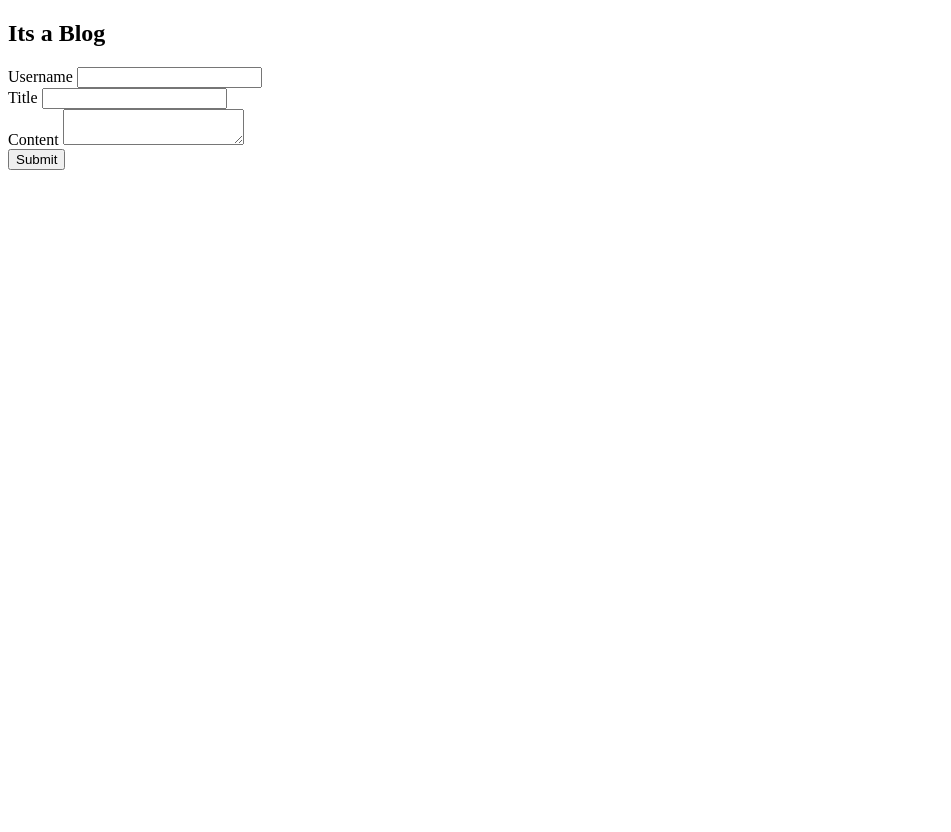
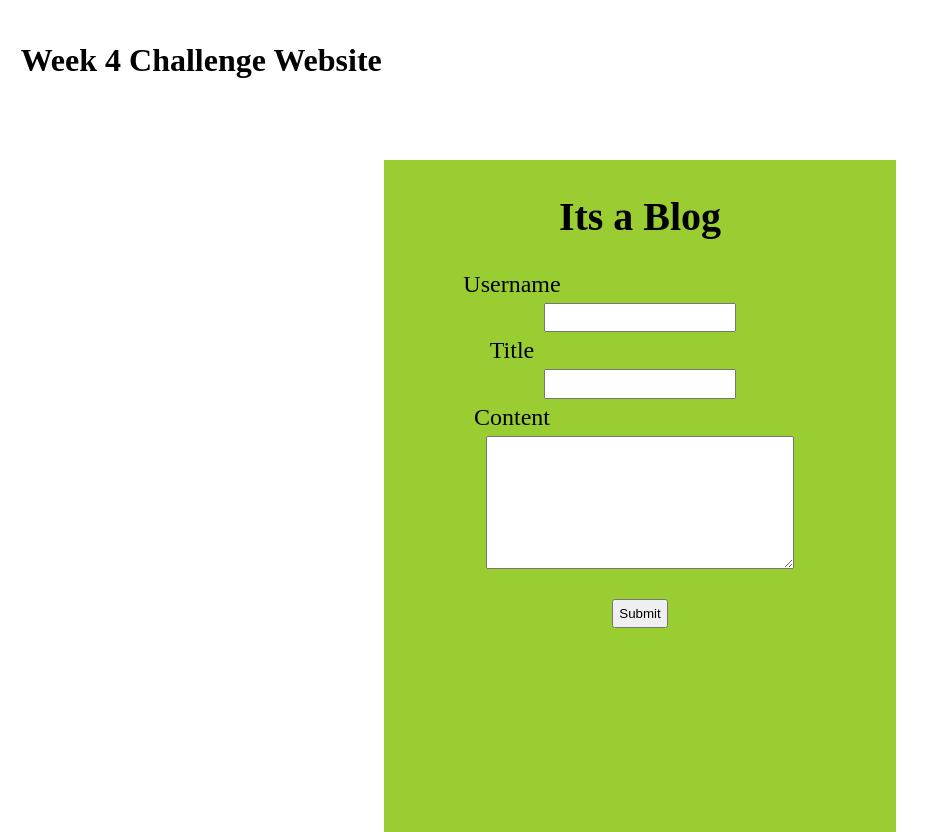
Before and after one commit to TMW93/my-first-blog, a plain HTML site: page index.html in a window 1280 px wide. Shown: the whole page, without its empty margins (0-951 px from the left). Before the commit the page ends 800 px from the top, so only its background shows below. Drawn offline with Linux system fonts and the light colour scheme.

Commit message:
added some styling to the index html

```diff
--- a/assets/css/form.css
+++ b/assets/css/form.css
@@ -0,0 +1,73 @@
+*,
+*::before,
+*::after {
+  box-sizing: border-box;
+}
+
+body {
+  display: flex;
+  flex-direction: column;
+}
+
+header {
+  width: 100%;
+  padding: 1%;
+  margin-bottom: 3em;
+}
+
+.card {
+  background-color: yellowgreen;
+  width: 40vw;
+  position: absolute;
+  top: 20%;
+  left: 30%;
+  height: 42em;
+}
+
+form {
+  text-align: center;
+}
+
+h2 {
+  text-align: center;
+  font-size: 250%;
+  margin-bottom: 5%;
+}
+
+label {
+  display: block;
+  padding: 1%;
+  font-size: 150%;
+  width: 50%;
+}
+
+input {
+  display: inline-block;
+  padding: 1%;
+  width: 50;
+}
+
+textarea {
+  height: 10em;
+  width: 60%;
+  margin-bottom: 5%;
+}
+
+
+
+
+
+
+
+
+
+
+
+
+
+
+@media only screen and (max-width: 800px) {
+  .card {
+    width: 80vw;
+  }
+}
--- a/index.html
+++ b/index.html
@@ -10,6 +10,9 @@
 </head>
 
 <body>
+  <header>
+    <h1>Week 4 Challenge Website</h1>
+  </header>
   <div class="card">
     <h2>Its a Blog</h2>
     <form method="POST" action="blog.html" id="input-form">
```
